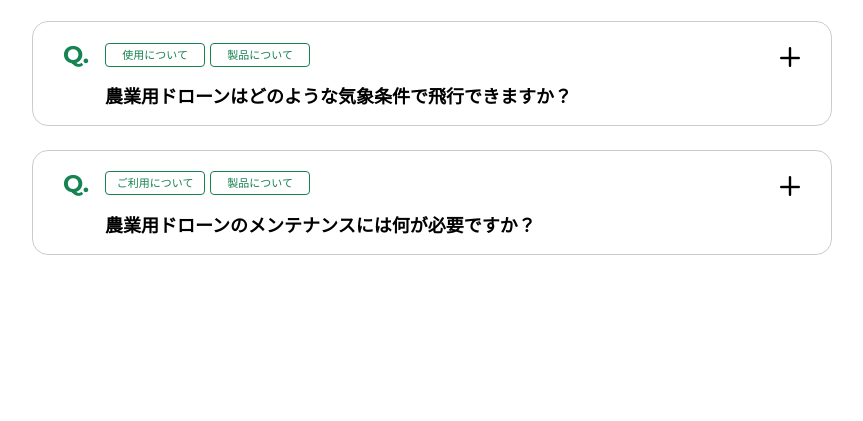
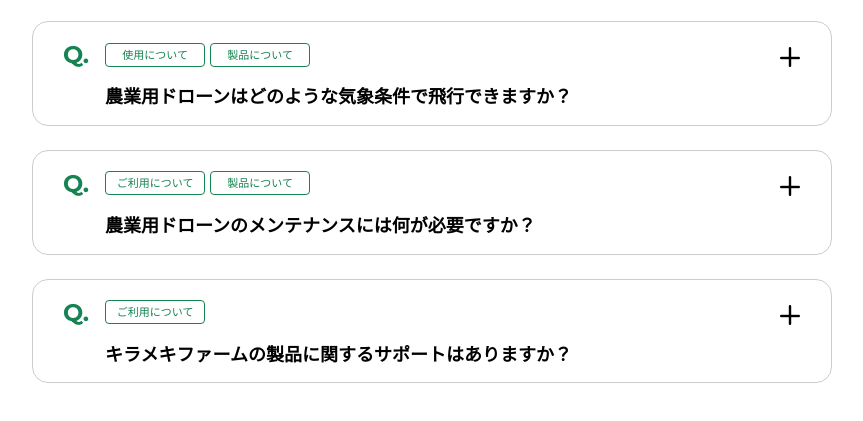
Before and after one commit to kurobusaram/Kirameki-Farm, a plain HTML site: page faq/faq.html in a window 1280 px wide. Shown: the part 1938-2359 px from the top of the page, without its empty margins (208-1071 px from the left). Drawn offline with nearby package versions, Linux system fonts and the light colour scheme; some packages are replaced by stand-ins of ours.

Commit message:
20240812_yoshida

```diff
--- a/assets/style/main.css
+++ b/assets/style/main.css
@@ -1170,7 +1170,7 @@ main {
     font-family: "Montserrat", sans-serif;
     font-weight: 700;
     font-size: 32px;
-    color: #000;
+    color: #168352;
     line-height: 1.2;
 }
 .price__inner--tax {
--- a/faq/faq.html
+++ b/faq/faq.html
@@ -230,6 +230,20 @@
                     </dt>
                     <dd class="faq__contents--a">ドローンの定期点検や部品の交換、ソフトウェアのアップデートなどが必要となります。メンテナンスは専門業者やメーカーに依頼することもできます。</dd>
                 </dl>
+                <dl class="faq__contents--box">
+                    <dt class="faq__contents--q">
+                        <div class="q__headding">
+                            <p class="q__headding--header">Q.</p>
+                            <p class="q__headding--label">ご利用について</p>
+                        </div>
+                        <div class="q__text--box">
+                            <p class="q__text">キラメキファームの製品に関するサポートはありますか？</p>
+                        </div>
+                        <p class="q__headding--btnP"><i class="bi bi-dash"></i></p>
+                        <p class="q__headding--btn"><i class="bi bi-dash"></i></p>
+                    </dt>
+                    <dd class="faq__contents--a">はい、キラメキファームでは製品に関するアフターサポートやトレーニング、取扱説明書などを提供しております。詳細はウェブサイトにてご確認いただけます。</dd>
+                </dl>
             </section>
         </main>
         <!--footer-->
```
Also changed, not shown: index.html (+5 -5 lines), price/price.html (+1 -0 lines).
